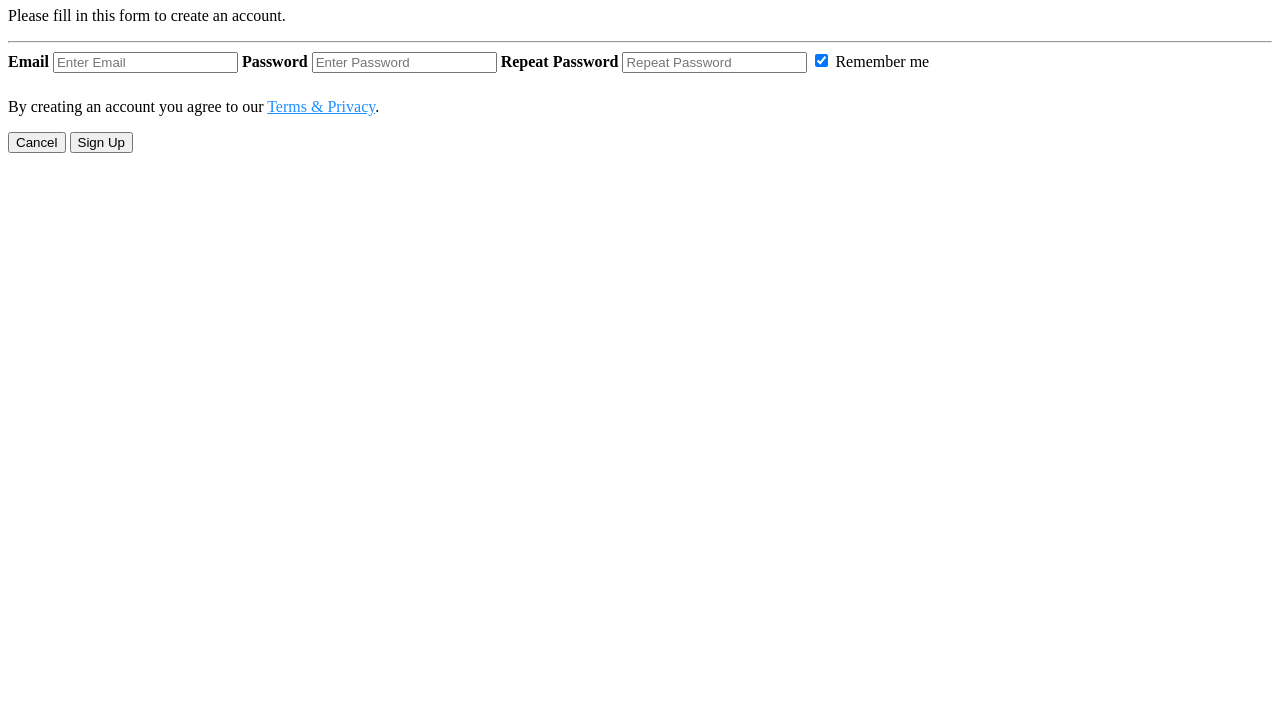
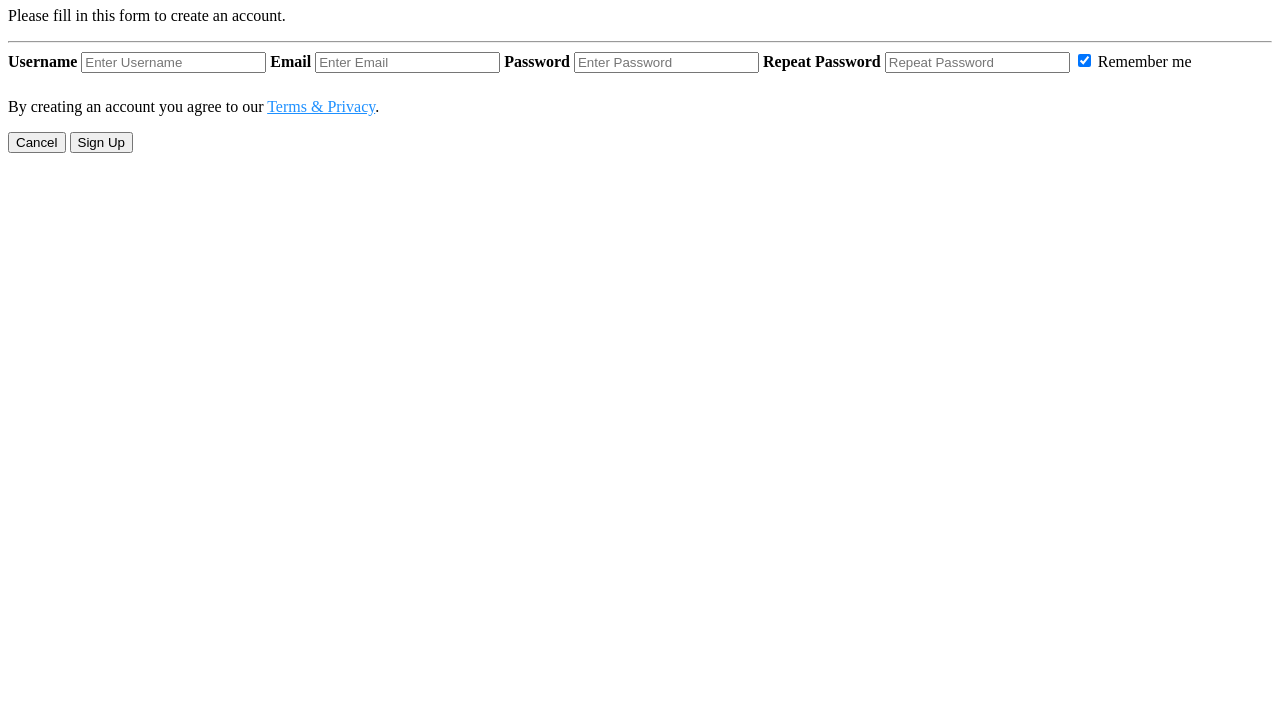
Before and after one commit to LucasFerreiraUBA/formulario, a plain HTML site: page index.html in a window 1280 px wide. Shown: the part 73-800 px from the top of the page. Drawn offline with Linux system fonts and the light colour scheme.

Commit message:
Add Username label and link to style.css

```diff
--- a/index.html
+++ b/index.html
@@ -4,6 +4,7 @@
     <meta charset="UTF-8">
     <meta name="viewport" content="width=device-width, initial-scale=1.0">
     <title>Form</title>
+    <link rel="stylesheet" href="style.css">
 </head>
 <body>
     <form action="#" method="get" id="myForm">
@@ -11,6 +12,9 @@
             <h1>Sign Up</h1>
             <p>Please fill in this form to create an account.</p>
             <hr>
+
+            <label for="username"><b>Username</b></label>
+            <input type="text" placeholder="Enter Username" name="username" required>
 
             <label for="email"><b>Email</b></label>
             <input type="text" placeholder="Enter Email" name="email" required>
```
Also changed, not shown: style.css (added).
